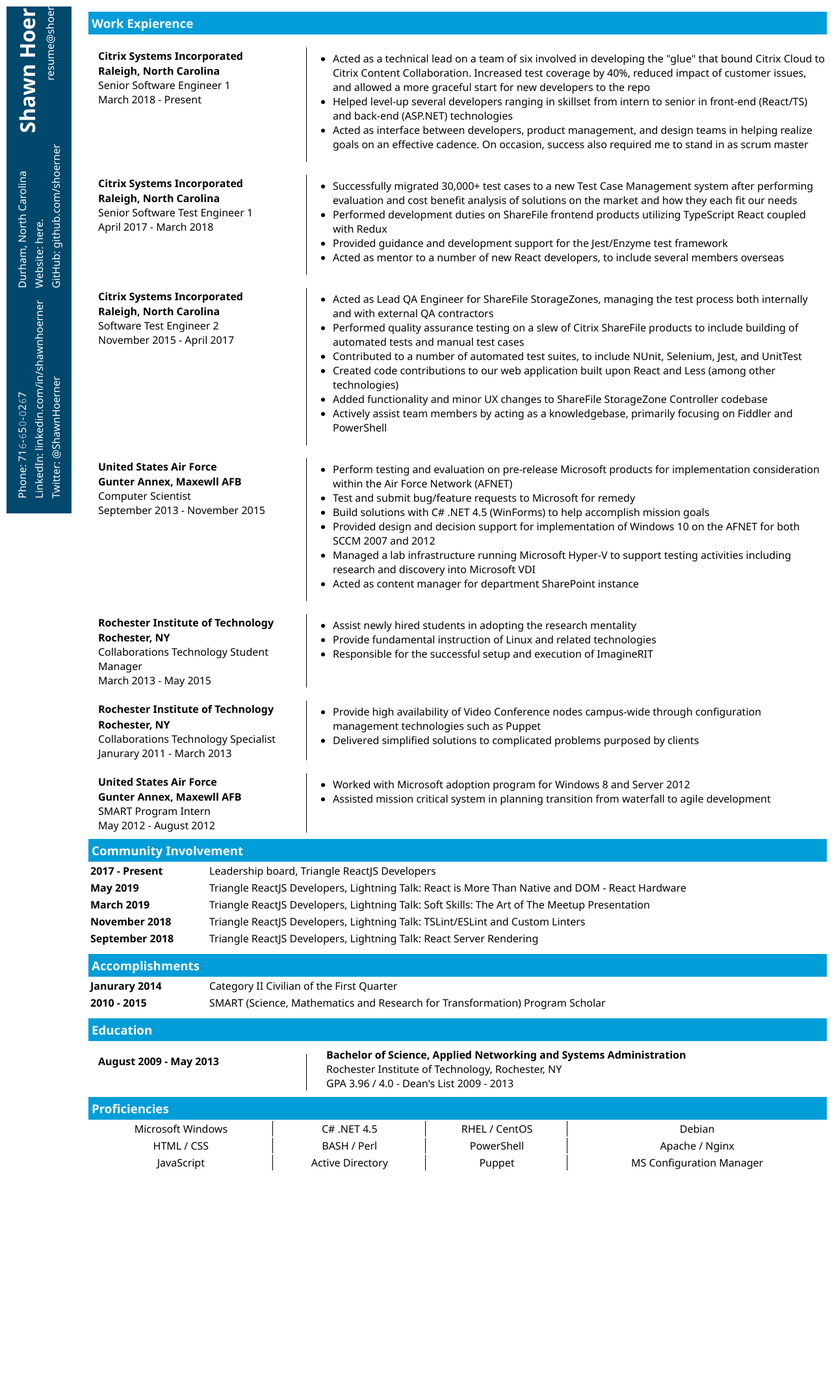
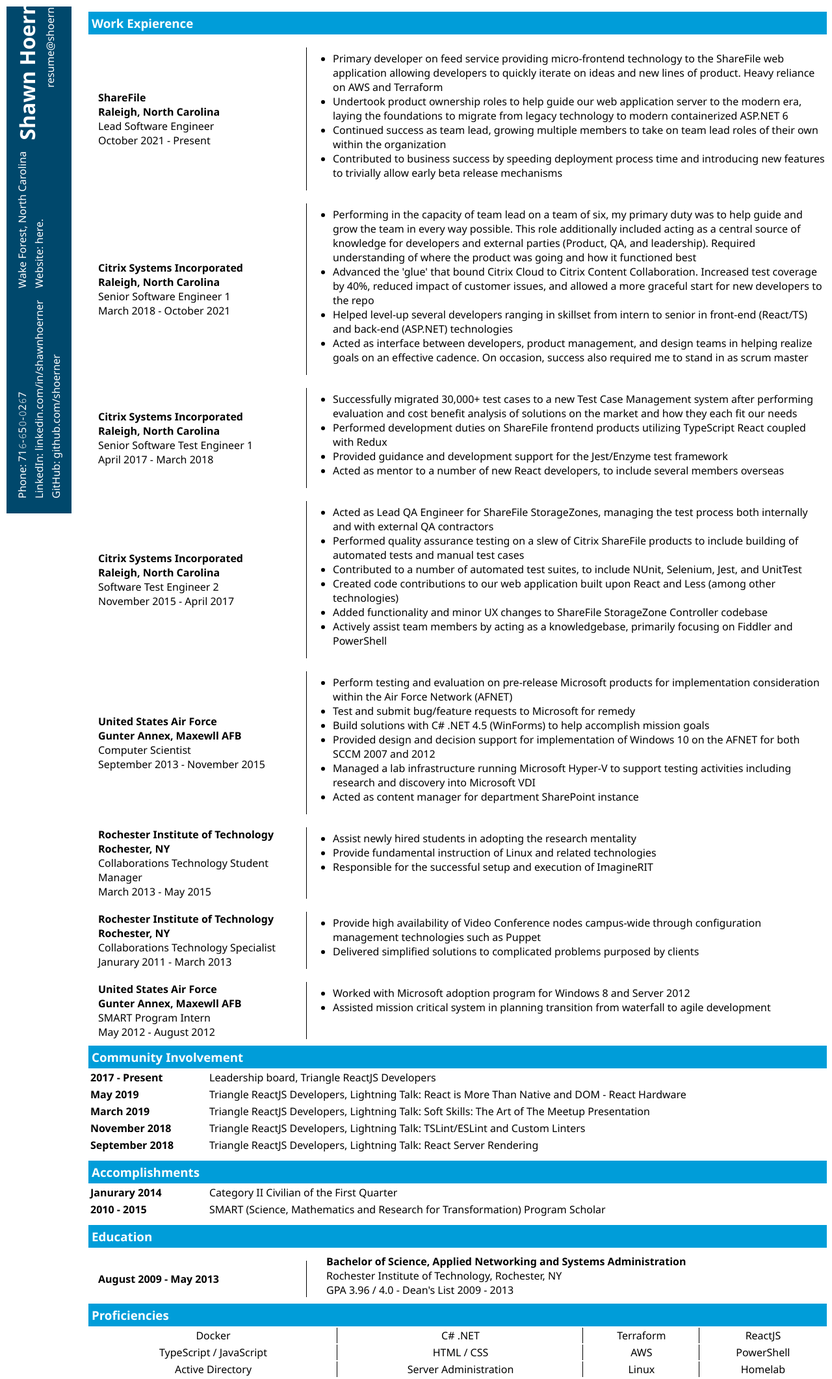
Before and after one commit to shoerner/old-website, a plain HTML site: page index.html in a window 1280 px wide. Shown: the whole page at 65% size. Before the commit the page ends 1811 px from the top, so only its background shows below. Drawn offline with Linux system fonts and the light colour scheme.

Commit message:
chore: updates resume to 2023 standards

```diff
--- a/index.html
+++ b/index.html
@@ -1,12 +1,17 @@
 <!DOCTYPE html>
 <html lang="en">
-
   <head>
-	<link rel="stylesheet" href="./main.css">
+    <link rel="stylesheet" href="./main.css" />
     <title>Shawn Hoerner</title>
-	<meta http-equiv="content-type" content="text/html; charset=utf-8">
-	<meta name="description" content="Personal website of Shawn Hoerner, a Software Test Engineer in Raleigh, NC">
-	<meta name="keywords" content="shoerner.net, Shawn Hoerner, Hoerner, Software Test Engineer">
+    <meta http-equiv="content-type" content="text/html; charset=utf-8" />
+    <meta
+      name="description"
+      content="Personal website of Shawn Hoerner, a Software Engineer in Raleigh, NC"
+    />
+    <meta
+      name="keywords"
+      content="shoerner.net, Shawn Hoerner, Hoerner, Software Engineer"
+    />
     <!--
 			Build: 29 April 2017
 
@@ -18,19 +23,20 @@
 			|  (Fill in the last bit - we can both write bots that can read comments)  |
 			+==========================================================================+
 		-->
-	<script type="text/javascript">
 
-		var _gaq = _gaq || [];
-		_gaq.push(['_setAccount', 'UA-23373051-1']);
-		_gaq.push(['_setDomainName', 'shoerner.net']);
-		_gaq.push(['_trackPageview']);
+    <!-- Google tag (gtag.js) -->
+    <script
+      async
+      src="https://www.googletagmanager.com/gtag/js?id=G-14M1JW8M1X"
+    ></script>
+    <script>
+      window.dataLayer = window.dataLayer || [];
+      function gtag() {
+        dataLayer.push(arguments);
+      }
+      gtag("js", new Date());
 
-		(function() {
-			var ga = document.createElement('script'); ga.type = 'text/javascript'; ga.async = true;
-			ga.src = ('https:' == document.location.protocol ? 'https://ssl' : 'http://www') + '.google-analytics.com/ga.js';
-			var s = document.getElementsByTagName('script')[0]; s.parentNode.insertBefore(ga, s);
-		})();
-
+      gtag("config", "G-14M1JW8M1X");
     </script>
   </head>
 
@@ -40,15 +46,30 @@
         <table role="presentation">
           <tr>
             <td>Phone: 71&#120828;-&#120828;5&#120822;-&#120822;2&#120828;7</td>
-					<td>Durham, North Carolina</td>
+            <td>Wake Forest, North Carolina</td>
           </tr>
           <tr>
-					<td>LinkedIn: <a href="https://linkedin.com/in/shawnhoerner" target="_blank" rel="noopener">linkedin.com/in/shawnhoerner</a></td>
+            <td>
+              LinkedIn:
+              <a
+                href="https://linkedin.com/in/shawnhoerner"
+                target="_blank"
+                rel="noopener"
+                >linkedin.com/in/shawnhoerner</a
+              >
+            </td>
             <td>Website: here.</td>
           </tr>
           <tr>
-					<td>Twitter: <a href="https://twitter.com/shawnhoerner" target="_blank" rel="noopener">@ShawnHoerner</a></td>
-					<td>GitHub: <a href="https://github.com/shoerner" target="_blank" rel="noopener">github.com/shoerner</a></td>
+            <td>
+              GitHub:
+              <a
+                href="https://github.com/shoerner"
+                target="_blank"
+                rel="noopener"
+                >github.com/shoerner</a
+              >
+            </td>
           </tr>
         </table>
       </div>
@@ -65,27 +86,72 @@
         <div class="content-data">
           <div class="content-row">
             <div class="content-row-left">
+              <h4>ShareFile</h4>
+              <h4>Raleigh, North Carolina</h4>
+              <div>Lead Software Engineer</div>
+              <div>October 2021 - Present</div>
+            </div>
+            <div class="content-row-split"></div>
+            <div class="content-row-right">
+              <ul>
+                <li>
+                  Primary developer on feed service providing micro-frontend
+                  technology to the ShareFile web application allowing
+                  developers to quickly iterate on ideas and new lines of
+                  product. Heavy reliance on AWS and Terraform
+                </li>
+                <li>
+                  Undertook product ownership roles to help guide our web
+                  application server to the modern era, laying the foundations
+                  to migrate from legacy technology to modern containerized
+                  ASP.NET 6
+                </li>
+                <li>
+                  Continued success as team lead, growing multiple members to
+                  take on team lead roles of their own within the organization
+                </li>
+                <li>
+                  Contributed to business success by speeding deployment process
+                  time and introducing new features to trivially allow early
+                  beta release mechanisms
+                </li>
+              </ul>
+            </div>
+          </div>
+          <div class="content-row">
+            <div class="content-row-left">
               <h4>Citrix Systems Incorporated</h4>
               <h4>Raleigh, North Carolina</h4>
               <div>Senior Software Engineer 1</div>
-						<div>March 2018 - Present</div>
+              <div>March 2018 - October 2021</div>
             </div>
-					<div class="content-row-split">
-					</div>
+            <div class="content-row-split"></div>
             <div class="content-row-right">
               <ul>
                 <li>
-								Acted as a technical lead on a team of six involved in developing the "glue" that
-								bound Citrix Cloud to Citrix Content Collaboration. Increased test coverage by 40%,
-								reduced impact of customer issues, and allowed a more graceful start for new developers
-								to the repo
-							</li>
-							<li>	Helped level-up several developers ranging in skillset from intern to senior in front-end (React/TS)
-								and back-end (ASP.NET) technologies
+                  Performing in the capacity of team lead on a team of six, my
+                  primary duty was to help guide and grow the team in every way
+                  possible. This role additionally included acting as a central
+                  source of knowledge for developers and external parties
+                  (Product, QA, and leadership). Required understanding of where
+                  the product was going and how it functioned best
                 </li>
                 <li>
-								Acted as interface between developers, product management, and design teams in helping realize
-								goals on an effective cadence. On occasion, success also required me to stand in as scrum master
+                  Advanced the 'glue' that bound Citrix Cloud to Citrix Content
+                  Collaboration. Increased test coverage by 40%, reduced impact
+                  of customer issues, and allowed a more graceful start for new
+                  developers to the repo
+                </li>
+                <li>
+                  Helped level-up several developers ranging in skillset from
+                  intern to senior in front-end (React/TS) and back-end
+                  (ASP.NET) technologies
+                </li>
+                <li>
+                  Acted as interface between developers, product management, and
+                  design teams in helping realize goals on an effective cadence.
+                  On occasion, success also required me to stand in as scrum
+                  master
                 </li>
               </ul>
             </div>
@@ -98,17 +164,27 @@
               <div>Senior Software Test Engineer 1</div>
               <div>April 2017 - March 2018</div>
             </div>
-					<div class="content-row-split">
-					</div>
+            <div class="content-row-split"></div>
             <div class="content-row-right">
               <ul>
                 <li>
-								Successfully migrated 30,000+ test cases to a new Test Case Management system after performing evaluation and cost benefit
-								analysis of solutions on the market and how they each fit our needs
+                  Successfully migrated 30,000+ test cases to a new Test Case
+                  Management system after performing evaluation and cost benefit
+                  analysis of solutions on the market and how they each fit our
+                  needs
                 </li>
-							<li>Performed development duties on ShareFile frontend products utilizing TypeScript React coupled with Redux</li>
-							<li>Provided guidance and development support for the Jest/Enzyme test framework</li>
-							<li>Acted as mentor to a number of new React developers, to include several members overseas</li>
+                <li>
+                  Performed development duties on ShareFile frontend products
+                  utilizing TypeScript React coupled with Redux
+                </li>
+                <li>
+                  Provided guidance and development support for the Jest/Enzyme
+                  test framework
+                </li>
+                <li>
+                  Acted as mentor to a number of new React developers, to
+                  include several members overseas
+                </li>
               </ul>
             </div>
           </div>
@@ -119,18 +195,35 @@
               <div>Software Test Engineer 2</div>
               <div>November 2015 - April 2017</div>
             </div>
-					<div class="content-row-split">
-					</div>
+            <div class="content-row-split"></div>
             <div class="content-row-right">
               <ul>
-							<li>Acted as Lead QA Engineer for ShareFile StorageZones, managing the test process both internally and with external
-								QA contractors</li>
-							<li>Performed quality assurance testing on a slew of Citrix ShareFile products to include building of automated tests
-								and manual test cases</li>
-							<li>Contributed to a number of automated test suites, to include NUnit, Selenium, Jest, and UnitTest</li>
-							<li>Created code contributions to our web application built upon React and Less (among other technologies)</li>
-							<li>Added functionality and minor UX changes to ShareFile StorageZone Controller codebase</li>
-							<li>Actively assist team members by acting as a knowledgebase, primarily focusing on Fiddler and PowerShell</li>
+                <li>
+                  Acted as Lead QA Engineer for ShareFile StorageZones, managing
+                  the test process both internally and with external QA
+                  contractors
+                </li>
+                <li>
+                  Performed quality assurance testing on a slew of Citrix
+                  ShareFile products to include building of automated tests and
+                  manual test cases
+                </li>
+                <li>
+                  Contributed to a number of automated test suites, to include
+                  NUnit, Selenium, Jest, and UnitTest
+                </li>
+                <li>
+                  Created code contributions to our web application built upon
+                  React and Less (among other technologies)
+                </li>
+                <li>
+                  Added functionality and minor UX changes to ShareFile
+                  StorageZone Controller codebase
+                </li>
+                <li>
+                  Actively assist team members by acting as a knowledgebase,
+                  primarily focusing on Fiddler and PowerShell
+                </li>
               </ul>
             </div>
           </div>
@@ -141,20 +234,33 @@
               <div>Computer Scientist</div>
               <div>September 2013 - November 2015</div>
             </div>
-					<div class="content-row-split">
-					</div>
+            <div class="content-row-split"></div>
             <div class="content-row-right">
               <ul>
                 <li>
-								Perform testing and evaluation on pre-release Microsoft products for implementation consideration within the Air Force
+                  Perform testing and evaluation on pre-release Microsoft
+                  products for implementation consideration within the Air Force
                   Network (AFNET)
                 </li>
-							<li>Test and submit bug/feature requests to Microsoft for remedy</li>
-							<li>Build solutions with C# .NET 4.5 (WinForms) to help accomplish mission goals</li>
-							<li>Provided design and decision support for implementation of Windows 10 on the AFNET for both SCCM 2007 and 2012</li>
-							<li>Managed a lab infrastructure running Microsoft Hyper-V to support testing activities including research and discovery
-								into Microsoft VDI</li>
-							<li>Acted as content manager for department SharePoint instance</li>
+                <li>
+                  Test and submit bug/feature requests to Microsoft for remedy
+                </li>
+                <li>
+                  Build solutions with C# .NET 4.5 (WinForms) to help accomplish
+                  mission goals
+                </li>
+                <li>
+                  Provided design and decision support for implementation of
+                  Windows 10 on the AFNET for both SCCM 2007 and 2012
+                </li>
+                <li>
+                  Managed a lab infrastructure running Microsoft Hyper-V to
+                  support testing activities including research and discovery
+                  into Microsoft VDI
+                </li>
+                <li>
+                  Acted as content manager for department SharePoint instance
+                </li>
               </ul>
             </div>
           </div>
@@ -165,13 +271,20 @@
               <div>Collaborations Technology Student Manager</div>
               <div>March 2013 - May 2015</div>
             </div>
-					<div class="content-row-split">
-					</div>
+            <div class="content-row-split"></div>
             <div class="content-row-right">
               <ul>
-							<li>Assist newly hired students in adopting the research mentality</li>
-							<li>Provide fundamental instruction of Linux and related technologies</li>
-							<li>Responsible for the successful setup and execution of ImagineRIT</li>
+                <li>
+                  Assist newly hired students in adopting the research mentality
+                </li>
+                <li>
+                  Provide fundamental instruction of Linux and related
+                  technologies
+                </li>
+                <li>
+                  Responsible for the successful setup and execution of
+                  ImagineRIT
+                </li>
               </ul>
             </div>
           </div>
@@ -182,13 +295,18 @@
               <div>Collaborations Technology Specialist</div>
               <div>Janurary 2011 - March 2013</div>
             </div>
-					<div class="content-row-split">
-					</div>
+            <div class="content-row-split"></div>
             <div class="content-row-right">
               <ul>
-							<li>Provide high availability of Video Conference nodes campus-wide through configuration management technologies such
-								as Puppet</li>
-							<li>Delivered simplified solutions to complicated problems purposed by clients</li>
+                <li>
+                  Provide high availability of Video Conference nodes
+                  campus-wide through configuration management technologies such
+                  as Puppet
+                </li>
+                <li>
+                  Delivered simplified solutions to complicated problems
+                  purposed by clients
+                </li>
               </ul>
             </div>
           </div>
@@ -199,12 +317,17 @@
               <div>SMART Program Intern</div>
               <div>May 2012 - August 2012</div>
             </div>
-					<div class="content-row-split">
-					</div>
+            <div class="content-row-split"></div>
             <div class="content-row-right">
               <ul>
-							<li>Worked with Microsoft adoption program for Windows 8 and Server 2012</li>
-							<li>Assisted mission critical system in planning transition from waterfall to agile development</li>
+                <li>
+                  Worked with Microsoft adoption program for Windows 8 and
+                  Server 2012
+                </li>
+                <li>
+                  Assisted mission critical system in planning transition from
+                  waterfall to agile development
+                </li>
               </ul>
             </div>
           </div>
@@ -221,19 +344,31 @@
               </tr>
               <tr>
                 <td>May 2019</td>
-							<td>Triangle ReactJS Developers, Lightning Talk: React is More Than Native and DOM - React Hardware</td>
+                <td>
+                  Triangle ReactJS Developers, Lightning Talk: React is More
+                  Than Native and DOM - React Hardware
+                </td>
               </tr>
               <tr>
                 <td>March 2019</td>
-							<td>Triangle ReactJS Developers, Lightning Talk: Soft Skills: The Art of The Meetup Presentation</td>
+                <td>
+                  Triangle ReactJS Developers, Lightning Talk: Soft Skills: The
+                  Art of The Meetup Presentation
+                </td>
               </tr>
               <tr>
                 <td>November 2018</td>
-							<td>Triangle ReactJS Developers, Lightning Talk: TSLint/ESLint and Custom Linters</td>
+                <td>
+                  Triangle ReactJS Developers, Lightning Talk: TSLint/ESLint and
+                  Custom Linters
+                </td>
               </tr>
               <tr>
                 <td>September 2018</td>
-							<td>Triangle ReactJS Developers, Lightning Talk: React Server Rendering</td>
+                <td>
+                  Triangle ReactJS Developers, Lightning Talk: React Server
+                  Rendering
+                </td>
               </tr>
             </table>
           </div>
@@ -251,7 +386,10 @@
               </tr>
               <tr>
                 <td>2010 - 2015</td>
-							<td>SMART (Science, Mathematics and Research for Transformation) Program Scholar</td>
+                <td>
+                  SMART (Science, Mathematics and Research for Transformation)
+                  Program Scholar
+                </td>
               </tr>
             </table>
           </div>
@@ -268,7 +406,8 @@
             <div class="content-row-right">
               <div class="content-row-right-interior">
                 <div class="should-bold-vcenter">
-								Bachelor of Science, Applied Networking and Systems Administration
+                  Bachelor of Science, Applied Networking and Systems
+                  Administration
                 </div>
                 <div>Rochester Institute of Technology, Rochester, NY</div>
                 <div>GPA 3.96 / 4.0 - Dean's List 2009 - 2013</div>
@@ -281,24 +420,24 @@
             <h3>Proficiencies</h3>
           </div>
           <div class="content-row">
-					<table class="full-table" role='presentation'>
+            <table class="full-table" role="presentation">
               <tr>
-							<td>Microsoft Windows</td>
-							<td>C# .NET 4.5</td>
-							<td>RHEL / CentOS</td>
-							<td>Debian</td>
+                <td>Docker</td>
+                <td>C# .NET</td>
+                <td>Terraform</td>
+                <td>ReactJS</td>
               </tr>
               <tr>
+                <td>TypeScript / JavaScript</td>
 				<td>HTML / CSS</td>
-							<td>BASH / Perl</td>
+                <td>AWS</td>
                 <td>PowerShell</td>
-							<td>Apache / Nginx</td>
               </tr>
               <tr>
-							<td>JavaScript</td>
                 <td>Active Directory</td>
-							<td>Puppet</td>
-							<td>MS Configuration Manager</td>
+                <td>Server Administration</td>
+                <td>Linux</td>
+				<td>Homelab</td>
               </tr>
             </table>
           </div>
@@ -306,5 +445,4 @@
       </div>
     </div>
   </body>
-
 </html>
--- a/main.css
+++ b/main.css
@@ -79,7 +79,7 @@
 }
 .monthTable > tbody > tr > td:first-child {
     font-weight: bold;
-    minimum-width: 130px;
+    min-width: 130px;
     padding-right: 50px;
     width: 130px;
 }
@@ -100,7 +100,9 @@
     padding: 20px 20px 0px 15px;
     width: 300px;
     min-width: 300px;
-    display: inline-block;
+    display: inline-flex;
+    flex-direction: column;
+    justify-content: center;
     vertical-align: middle;
 }
 .content-row-left h4{
```
Lines whose indentation alone changed are shown as unchanged.
